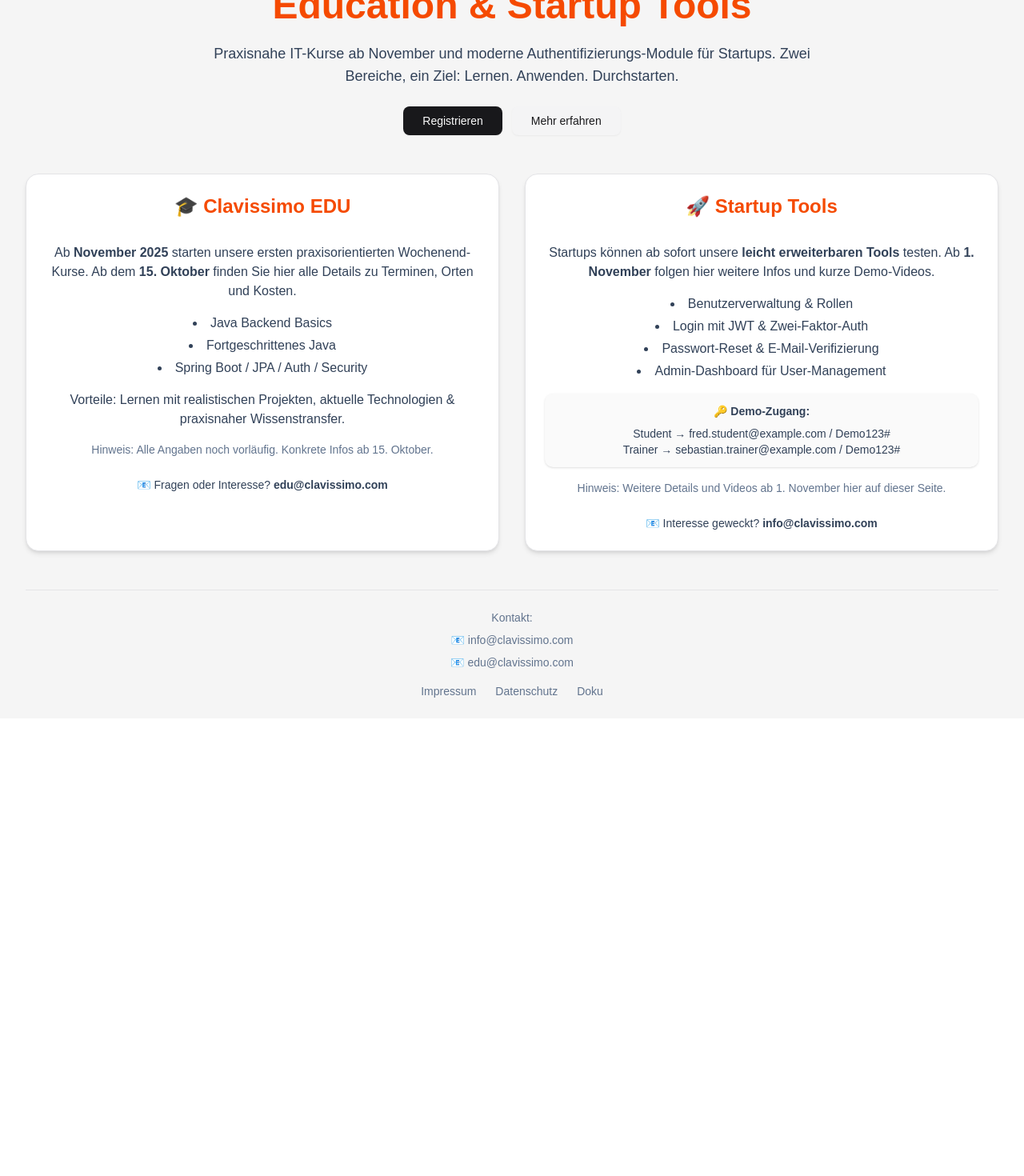
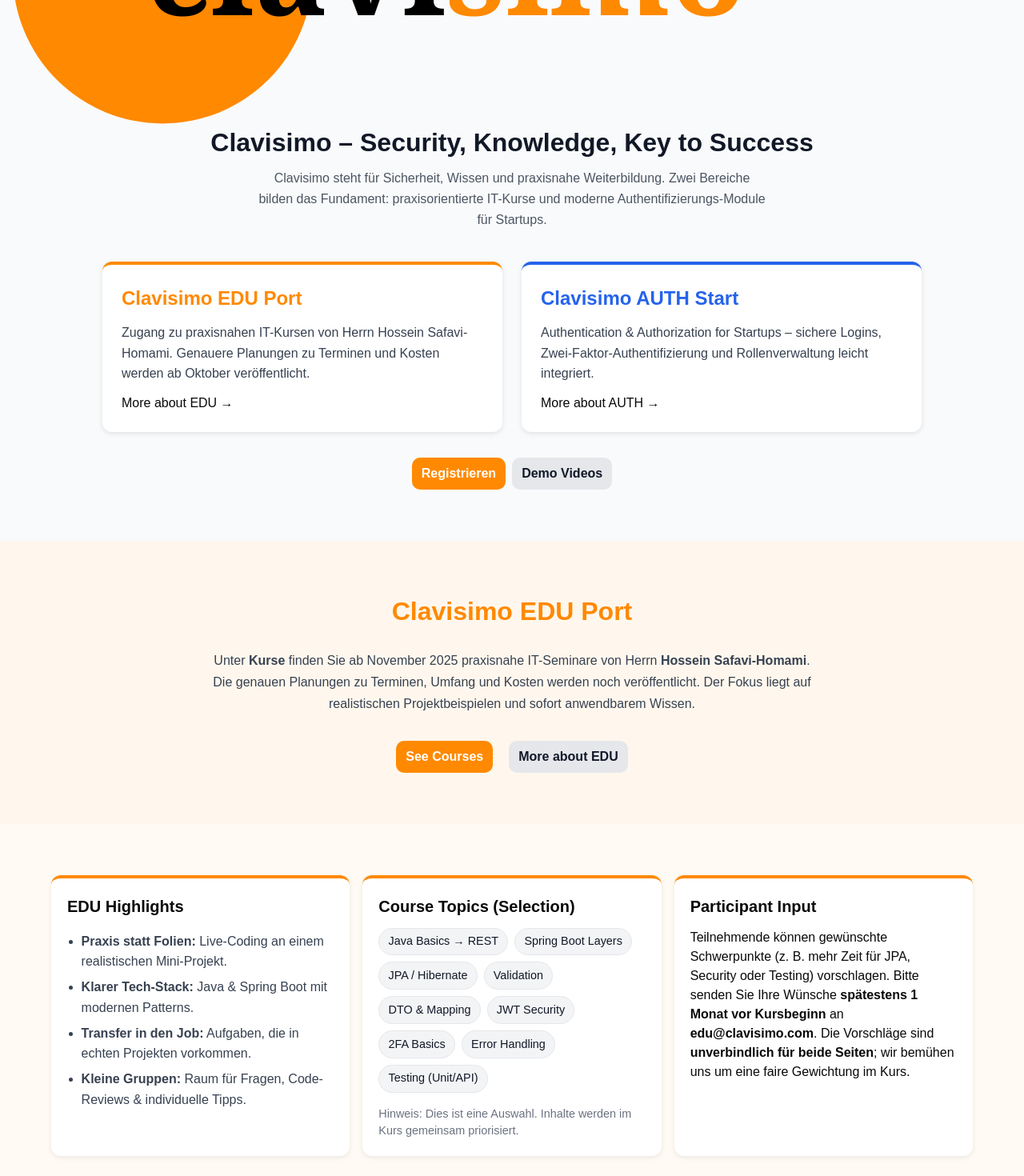
Before and after one commit to Safavi-Homami/kijane-auth-frontend, a React (Vite) app: page / in a window 1280 px wide. Shown: the part 380-1850 px from the top of the page at 80% size. Before the commit the page ends 1278 px from the top, so only its background shows below. Built offline with nearby package versions, Linux system fonts and the light colour scheme.

Commit message:
Landing -page bekommt neues Look

```diff
--- a/src/api.js
+++ b/src/api.js
@@ -2,8 +2,8 @@
 import axios from "axios";
 
 // ---- Axios-Instanz ---------------------------------------------------------
-//const baseURL = "http://localhost:8080/api";
-const baseURL = "https://kijane-auth-backend-production.up.railway.app/api";
+const baseURL = "http://localhost:8080/api";
+//const baseURL = "https://kijane-auth-backend-production.up.railway.app/api";
 
 
 const api = axios.create({
--- /dev/null
+++ b/src/pages/Landing.css
@@ -0,0 +1,318 @@
+/* Grundcontainer */
+.landing-container {
+  font-family: Arial, Helvetica, sans-serif;
+}
+
+/* Hero Section */
+.hero-section {
+  background: #f9fafb;
+  text-align: center;
+  padding: 4rem 1rem;
+}
+
+.logo-wrapper svg {
+  max-width: 100%;
+  height: auto;
+}
+
+.hero-title {
+  font-size: 2rem;
+  font-weight: bold;
+  color: #111827;
+  margin-bottom: 0.5rem;
+}
+
+.hero-subtitle {
+  color: #4b5563;
+  max-width: 40rem;
+  margin: 0 auto 2.5rem;
+  line-height: 1.6;
+}
+
+/* Cards */
+.card-grid {
+  display: grid;
+  gap: 1.5rem;
+  margin: 0 auto 2rem;
+  max-width: 64rem;
+}
+
+@media (min-width: 768px) {
+  .card-grid {
+    grid-template-columns: repeat(2, 1fr);
+  }
+}
+
+.teaser-card {
+  background: #fff;
+  border-radius: 0.75rem;
+  padding: 1.5rem;
+  box-shadow: 0 2px 6px rgba(0, 0, 0, 0.1);
+  text-align: left;
+}
+
+.edu-card {
+  border-top: 4px solid #ff8900;
+}
+
+.auth-card {
+  border-top: 4px solid #2563eb;
+}
+
+.card-title {
+  font-size: 1.5rem;
+  font-weight: bold;
+  margin-bottom: 0.75rem;
+}
+
+.edu-title {
+  color: #ff8900;
+}
+
+.auth-title {
+  color: #2563eb;
+}
+
+.card-text {
+  color: #374151;
+  line-height: 1.6;
+}
+
+.card-link {
+  margin-top: 0.75rem;
+}
+
+.card-link a {
+  font-weight: 500;
+  text-decoration: none;
+}
+
+.card-link a:hover {
+  text-decoration: underline;
+}
+
+/* Buttons */
+.btn {
+  display: inline-block;
+  padding: 0.75rem 1.5rem;
+  border-radius: 0.5rem;
+  font-weight: 600;
+  text-decoration: none;
+  transition: background 0.2s ease;
+  white-space: nowrap;
+}
+
+.btn-orange {
+  background: #ff8900;
+  color: #fff;
+}
+
+.btn-orange:hover {
+  background: #e57700;
+}
+
+.btn-blue {
+  background: #2563eb;
+  color: #fff;
+}
+
+.btn-blue:hover {
+  background: #1d4ed8;
+}
+
+.btn-gray {
+  background: #e5e7eb;
+  color: #111827;
+}
+
+.btn-gray:hover {
+  background: #d1d5db;
+}
+
+/* Detail Sections */
+.detail-section {
+  padding: 4rem 1.5rem;
+  text-align: center;
+}
+
+.edu-detail {
+  background: #fff7ed;
+}
+
+.auth-detail {
+  background: #eff6ff;
+}
+
+.detail-title {
+  font-size: 2rem;
+  font-weight: bold;
+  margin-bottom: 1.5rem;
+}
+
+.detail-text {
+  max-width: 48rem;
+  margin: 0 auto 2rem;
+  color: #374151;
+  line-height: 1.7;
+}
+
+/* Video Section */
+.videos-section {
+  background: #f3f4f6;
+  padding: 4rem 1.5rem;
+  text-align: center;
+}
+
+.videos-title {
+  font-size: 2rem;
+  font-weight: bold;
+  color: #111827;
+  margin-bottom: 2.5rem;
+}
+
+.video-placeholder {
+  background: #e5e7eb;
+  height: 200px;
+  display: flex;
+  align-items: center;
+  justify-content: center;
+  color: #6b7280;
+  border-radius: 0.5rem;
+}
+
+/* Demo Accounts */
+.demo-accounts {
+  background: #fff;
+  max-width: 40rem;
+  margin: 3rem auto 0;
+  padding: 1.5rem;
+  border-radius: 0.75rem;
+  box-shadow: 0 2px 6px rgba(0, 0, 0, 0.1);
+  text-align: left;
+}
+
+.demo-accounts h3 {
+  font-size: 1.25rem;
+  font-weight: bold;
+  margin-bottom: 1rem;
+}
+
+.demo-accounts ul {
+  list-style: none;
+  padding: 0;
+  margin: 0;
+}
+
+.demo-accounts li {
+  margin-bottom: 0.5rem;
+  color: #374151;
+}
+
+/* Utility rows */
+.btn-row {
+  display: flex;
+  gap: 0.75rem;
+  justify-content: center;
+  flex-wrap: wrap;
+  margin-top: 1rem;
+}
+
+/* More sections */
+.edu-more { background: #fffaf3; }    /* leichtes Orange */
+.auth-more { background: #f5f8ff; }   /* leichtes Blau   */
+
+.info-grid {
+  display: grid;
+  gap: 1rem;
+  max-width: 72rem;
+  margin: 0 auto;
+  grid-template-columns: 1fr;
+}
+@media (min-width: 900px) {
+  .info-grid { grid-template-columns: repeat(3, 1fr); }
+}
+
+.info-card {
+  background: #fff;
+  border-radius: 0.75rem;
+  padding: 1.25rem;
+  box-shadow: 0 2px 6px rgba(0,0,0,.08);
+  text-align: left;
+  display: flex;
+  flex-direction: column;
+  gap: .75rem;
+}
+.info-card.edu-card { border-top: 4px solid #ff8900; }
+.info-card.auth-card { border-top: 4px solid #2563eb; }
+
+.info-title {
+  font-size: 1.25rem;
+  font-weight: 700;
+  margin: 0;
+}
+
+.bullet {
+  margin: .25rem 0 .25rem 1.1rem;
+  padding: 0;
+}
+.bullet li {
+  list-style: disc;
+  margin-bottom: .4rem;
+  color: #374151;
+  line-height: 1.6;
+}
+
+.tags {
+  display: flex;
+  flex-wrap: wrap;
+  gap: .5rem;
+}
+.tags span {
+  background: #f3f4f6;
+  border-radius: 999px;
+  padding: .35rem .7rem;
+  font-size: .9rem;
+  color: #111827;
+  border: 1px solid #e5e7eb;
+}
+
+.note {
+  font-size: .9rem;
+  color: #6b7280;
+  margin-top: .25rem;
+}
+
+/* Logo Animation */
+.logo-anim {
+  overflow: visible;
+}
+
+.logo-text {
+  transform: translateX(0);
+  animation: slideKey 2.5s ease-out forwards;
+}
+
+@keyframes slideKey {
+  0% {
+    transform: translateX(0);
+  }
+  50% {
+    transform: translateX(120px); /* Zwischenstopp */
+  }
+  100% {
+    transform: translateX(220px); /* Endposition am rechten Kreisrand */
+  }
+}
+.logo-word {
+  transform: translateX(0);
+  animation: slideKey 2.5s ease-out forwards;
+}
+
+@keyframes slideKey {
+  0% {
+    transform: translateX(0);
+  }
+  100% {
+    transform: translateX(60px); /* genug Bewegung, C bleibt im Kreis */
+  }
+}
--- a/src/pages/Landing.jsx
+++ b/src/pages/Landing.jsx
@@ -1,151 +1,256 @@
 import { Link } from "react-router-dom";
-import { Card, CardContent, CardHeader, CardTitle } from "@/components/ui/card";
-import { Button } from "@/components/ui/button";
+import "./Landing.css"; // eigene CSS-Datei
 
+// Logo als Inline-SVG-Komponente
 // Logo als Inline-SVG-Komponente
 const KiyanLogo = () => (
   <svg
-  className="w-[360px] h-auto md:w-[420px]"
-  viewBox="0 0 520 180"
+    className="logo-anim"
+    viewBox="0 0 600 180"
     fill="none"
     xmlns="http://www.w3.org/2000/svg"
   >
+    <circle cx="90" cy="90" r="90" fill="#FF8900" />
 
-    <circle cx="90" cy="90" r="90" fill="#FF8900" />
+    {/* Gesamtes Wort Clavisimo animieren */}
     <text
-      x="2"
+      className="logo-word"
+      x="20"
       y="115"
       fontFamily="Georgia, serif"
       fontWeight="bold"
       fontSize="74"
     >
       <tspan fill="black">clavi</tspan>
-      <tspan fill="white" stroke="black" strokeWidth="2">simo</tspan>
+      <tspan fill="#FF8900">simo</tspan>
     </text>
   </svg>
 );
 
 export default function Landing() {
-  // Demo-Modus Flag (später evtl. ENV-Variable)
-  const demoMode = true;
+  return (
+    <div className="landing-container">
 
-  return (
-    <div className="min-h-screen bg-neutral-100">
-      <div className="w-full min-h-screen px-4 md:px-8 py-6">
-
-        {/* Logo */}
-        <div className="flex justify-center mb-8">
+      {/* Hero Section */}
+      <section className="hero-section">
+        <div className="logo-wrapper">
           <KiyanLogo />
         </div>
 
-        {/* Hero */}
-        <div className="text-center max-w-3xl mx-auto mb-12">
-          <h1 className="text-3xl md:text-5xl font-extrabold leading-tight">
-            Clavisimo –
-            <span className="block text-orange-600">Education & Startup Tools</span>
+        <h1 className="hero-title">
+          Clavisimo – Security, Knowledge, Key to Success
         </h1>
-          <p className="mt-4 text-slate-700 text-lg">
-            Praxisnahe IT-Kurse ab November und moderne Authentifizierungs-Module
-            für Startups. Zwei Bereiche, ein Ziel: Lernen. Anwenden. Durchstarten.
+        <p className="hero-subtitle">
+          Clavisimo steht für Sicherheit, Wissen und praxisnahe Weiterbildung.
+          Zwei Bereiche bilden das Fundament: praxisorientierte IT-Kurse und
+          moderne Authentifizierungs-Module für Startups.
         </p>
 
-          <div className="flex gap-3 mt-6 justify-center flex-wrap">
-            {/* Registrieren abhängig vom Demo-Modus */}
-            <Button asChild className="whitespace-nowrap px-6">
-              <Link to={demoMode ? "/demo-info" : "/register"}>Registrieren</Link>
-            </Button>
-
-            {/* Roadmap-Link bleibt aktiv */}
-            <Button asChild variant="secondary" className="whitespace-nowrap px-6">
-              <Link to="/courses">Mehr erfahren</Link>
-            </Button>
+        <div className="card-grid">
+          {/* EDU Teaser */}
+          <div className="teaser-card edu-card">
+            <h2 className="card-title edu-title">Clavisimo EDU Port</h2>
+            <p className="card-text">
+              Zugang zu praxisnahen IT-Kursen von Herrn Hossein Safavi-Homami.
+              Genauere Planungen zu Terminen und Kosten werden ab Oktober
+              veröffentlicht.
+            </p>
+            <div className="card-link">
+              {/* Link angepasst auf edu-more */}
+              <a href="#edu-more">More about EDU →</a>
             </div>
           </div>
 
-        {/* Zwei Hauptbereiche */}
-        <div className="grid md:grid-cols-2 gap-8">
+          {/* AUTH Teaser */}
+          <div className="teaser-card auth-card">
+            <h2 className="card-title auth-title">Clavisimo AUTH Start</h2>
+            <p className="card-text">
+              Authentication & Authorization for Startups – sichere Logins,
+              Zwei-Faktor-Authentifizierung und Rollenverwaltung leicht
+              integriert.
+            </p>
+            <div className="card-link">
+              {/* Link angepasst auf auth-more */}
+              <a href="#auth-more">More about AUTH →</a>
+            </div>
+          </div>
+        </div>
 
-          {/* EDU-Bereich */}
-          <Card className="rounded-2xl shadow-md">
-            <CardHeader>
-              <CardTitle className="text-2xl font-bold text-orange-600">
-                🎓 Clavissimo EDU
-              </CardTitle>
-            </CardHeader>
-            <CardContent className="space-y-4 text-slate-700">
-              <p>
-                Ab <b>November 2025</b> starten unsere ersten praxisorientierten Wochenend-Kurse.
-                Ab dem <b>15. Oktober</b> finden Sie hier alle Details zu Terminen, Orten und Kosten.
+        <div className="hero-buttons">
+          {/* Registrieren-Button bleibt im Demo-Modus blockiert */}
+          <Link to="/demo-info" className="btn btn-orange">
+            Registrieren
+          </Link>
+          <Link to="#videos" className="btn btn-gray">
+            Demo Videos
+          </Link>
+        </div>
+      </section>
+
+      {/* EDU Detail Section */}
+      <section id="edu" className="detail-section edu-detail">
+        <h2 className="detail-title edu-title">Clavisimo EDU Port</h2>
+        <p className="detail-text">
+          Unter <b>Kurse</b> finden Sie ab November 2025 praxisnahe IT-Seminare von
+          Herrn <b>Hossein Safavi-Homami</b>. Die genauen Planungen zu Terminen, Umfang
+          und Kosten werden noch veröffentlicht. Der Fokus liegt auf realistischen
+          Projektbeispielen und sofort anwendbarem Wissen.
         </p>
-              <ul className="list-disc list-inside space-y-1">
-                <li>Java Backend Basics</li>
-                <li>Fortgeschrittenes Java</li>
-                <li>Spring Boot / JPA / Auth / Security</li>
+
+        {/* Quick actions */}
+        <div className="btn-row">
+          <Link to="/courses" className="btn btn-orange">See Courses</Link>
+          <a href="#edu-more" className="btn btn-gray">More about EDU</a>
+        </div>
+      </section>
+
+      {/* EDU – More (dynamic section) */}
+      <section id="edu-more" className="detail-section edu-more">
+        <div className="info-grid">
+          {/* Differentiator */}
+          <div className="info-card edu-card">
+            <h3 className="info-title">EDU Highlights</h3>
+            <ul className="bullet">
+              <li><b>Praxis statt Folien:</b> Live-Coding an einem realistischen Mini-Projekt.</li>
+              <li><b>Klarer Tech-Stack:</b> Java & Spring Boot mit modernen Patterns.</li>
+              <li><b>Transfer in den Job:</b> Aufgaben, die in echten Projekten vorkommen.</li>
+              <li><b>Kleine Gruppen:</b> Raum für Fragen, Code-Reviews & individuelle Tipps.</li>
             </ul>
-              <p>
-                Vorteile: Lernen mit realistischen Projekten,
-                aktuelle Technologien & praxisnaher Wissenstransfer.
-              </p>
-              <p className="text-sm text-slate-500">
-                Hinweis: Alle Angaben noch vorläufig. Konkrete Infos ab 15. Oktober.
-              </p>
-              <div className="pt-2">
-                <p className="text-sm">
-                  📧 Fragen oder Interesse? <b>edu@clavissimo.com</b>
+          </div>
+
+          {/* Topics (selection) */}
+          <div className="info-card edu-card">
+            <h3 className="info-title">Course Topics (Selection)</h3>
+            <div className="tags">
+              <span>Java Basics → REST</span>
+              <span>Spring Boot Layers</span>
+              <span>JPA / Hibernate</span>
+              <span>Validation</span>
+              <span>DTO & Mapping</span>
+              <span>JWT Security</span>
+              <span>2FA Basics</span>
+              <span>Error Handling</span>
+              <span>Testing (Unit/API)</span>
+            </div>
+            <p className="note">
+              Hinweis: Dies ist eine Auswahl. Inhalte werden im Kurs gemeinsam priorisiert.
             </p>
           </div>
-            </CardContent>
-          </Card>
 
-          {/* Startup-Tools */}
-          <Card className="rounded-2xl shadow-md">
-            <CardHeader>
-              <CardTitle className="text-2xl font-bold text-orange-600">
-                🚀 Startup Tools
-              </CardTitle>
-            </CardHeader>
-            <CardContent className="space-y-4 text-slate-700">
+          {/* Participant input */}
+          <div className="info-card edu-card">
+            <h3 className="info-title">Participant Input</h3>
             <p>
-                Startups können ab sofort unsere <b>leicht erweiterbaren Tools</b> testen.
-                Ab <b>1. November</b> folgen hier weitere Infos und kurze Demo-Videos.
-              </p>
-              <ul className="list-disc list-inside space-y-1">
-                <li>Benutzerverwaltung & Rollen</li>
-                <li>Login mit JWT & Zwei-Faktor-Auth</li>
-                <li>Passwort-Reset & E-Mail-Verifizierung</li>
-                <li>Admin-Dashboard für User-Management</li>
-              </ul>
-              <div className="bg-neutral-50 rounded-lg p-3 text-sm shadow-sm">
-                <p className="font-semibold mb-2">🔑 Demo-Zugang:</p>
-                <p>Student → fred.student@example.com / Demo123#</p>
-                <p>Trainer → sebastian.trainer@example.com / Demo123#</p>
-              </div>
-              <p className="text-sm text-slate-500">
-                Hinweis: Weitere Details und Videos ab 1. November hier auf dieser Seite.
-              </p>
-              <div className="pt-2">
-                <p className="text-sm">
-                  📧 Interesse geweckt? <b>info@clavissimo.com</b>
+              Teilnehmende können gewünschte Schwerpunkte (z. B. mehr Zeit für JPA,
+              Security oder Testing) vorschlagen. Bitte senden Sie Ihre Wünsche
+              <b> spätestens 1 Monat vor Kursbeginn</b> an <b>edu@clavisimo.com</b>.
+              Die Vorschläge sind <b>unverbindlich für beide Seiten</b>; wir bemühen
+              uns um eine faire Gewichtung im Kurs.
             </p>
           </div>
-            </CardContent>
-          </Card>
+        </div>
+      </section>
+
+      {/* AUTH Detail Section */}
+      <section id="auth" className="detail-section auth-detail">
+        <h2 className="detail-title auth-title">Clavisimo AUTH Start</h2>
+        <p className="detail-text">
+          Clavisimo AUTH Start ist eine modulare Lösung für Startups. Authentication &
+          Authorization leicht gemacht – inklusive <b>JWT Login</b>,
+          <b> Zwei-Faktor-Authentifizierung</b>, <b>Passwort-Reset</b> und
+          <b> Admin-Dashboard</b> zur Benutzerverwaltung.
+        </p>
+
+        {/* Quick actions */}
+        <div className="btn-row">
+          <Link to="/demo-info" className="btn btn-blue">Learn More</Link>
+          <a href="#auth-more" className="btn btn-gray">More about AUTH</a>
+        </div>
+      </section>
+
+      {/* AUTH – More (dynamic section) */}
+      <section id="auth-more" className="detail-section auth-more">
+        <div className="info-grid">
+          {/* Why startups */}
+          <div className="info-card auth-card">
+            <h3 className="info-title">Why Startups?</h3>
+            <ul className="bullet">
+              <li><b>Code-nah & erweiterbar:</b> volle Kontrolle statt „Black-Box“.</li>
+              <li><b>Schneller Start:</b> fertige Flows (Login, 2FA, Reset) sofort nutzbar.</li>
+              <li><b>Stack-Fit:</b> ideal für Java/Spring-Backends – ohne Vendor-Lock-in.</li>
+              <li><b>Didaktik inklusive:</b> klare Beispiele, die Teams verstehen & anpassen.</li>
+            </ul>
+            <p className="note">
+              Vergleich zu Managed Auth (Auth0, Firebase Auth, Cognito): unser Ansatz
+              ist <b>selbst hostbar & anpassbar</b>. Dafür fehlen aktuell noch
+              einige „Enterprise-Komfortfunktionen“ (z. B. SSO-Provider-Vielfalt) – in
+              Planung, priorisiert nach Bedarf.
+            </p>
           </div>
 
-        {/* Footer */}
-        <footer className="mt-12 border-t pt-6 text-center text-sm text-slate-500">
-          <div className="space-y-2">
-            <p>Kontakt:</p>
-            <p>📧 info@clavissimo.com</p>
-            <p>📧 edu@clavissimo.com</p>
+          {/* Use cases */}
+          <div className="info-card auth-card">
+            <h3 className="info-title">Use Cases (Selection)</h3>
+            <ul className="bullet">
+              <li>User Registration & Account Activation</li>
+              <li>Email Verification & Resend Verification</li>
+              <li>Login with JWT (Access/Refresh)</li>
+              <li>Two-Factor Authentication (2FA)</li>
+              <li>Password Reset (via Code/Token)</li>
+              <li>Roles & Permissions (User/Admin/Trainer)</li>
+              <li>Admin Dashboard for User Management</li>
+            </ul>
+            <p className="note">Alle Flows sind in der Demo lauffähig; Feinschliff laufend.</p>
           </div>
-          <div className="flex justify-center gap-6 mt-4">
-            <Link to="/impressum">Impressum</Link>
-            <Link to="/privacy">Datenschutz</Link>
-            <Link to="/docs">Doku</Link>
+
+          {/* Support & Postman */}
+          <div className="info-card auth-card">
+            <h3 className="info-title">Support & Customization</h3>
+            <p>
+              Anpassungen, Schulungen oder Teil-Erweiterungen sind <b>verhandelbar</b>.
+              Wir machen <b>keine fixen Zusagen</b> zu Terminen oder Umfang, bevor
+              Anforderungen gemeinsam geklärt sind. Ziel ist eine pragmatische Lösung,
+              die zu Ihrem Projekt passt.
+            </p>
+            <p className="note">
+              Postman-Collections zu den wichtigsten Endpunkten werden bereitgestellt
+              (<b>in Planung</b>), um Integrationen schneller zu testen.
+            </p>
           </div>
-        </footer>
         </div>
+      </section>
+
+      {/* Demo Videos Section */}
+      <section id="videos" className="videos-section">
+        <h2 className="videos-title">Demo Videos</h2>
+
+        <div className="card-grid">
+          {/* EDU Videos */}
+          <div className="teaser-card edu-card">
+            <h3 className="card-title edu-title">EDU Demos</h3>
+            <div className="video-placeholder">[ EDU Video Placeholder ]</div>
+          </div>
+
+          {/* AUTH Videos */}
+          <div className="teaser-card auth-card">
+            <h3 className="card-title auth-title">AUTH Demos</h3>
+            <div className="video-placeholder">[ AUTH Video Placeholder ]</div>
+          </div>
+        </div>
+
+        {/* Demo Accounts */}
+        <div className="demo-accounts">
+          <h3 className="accounts-title">Demo Accounts</h3>
+          <ul>
+            <li>
+              <b>Student:</b> fred.student@example.com / <code>Demo123#</code>
+            </li>
+            <li>
+              <b>Trainer:</b> sebastian.trainer@example.com / <code>Demo123#</code>
+            </li>
+          </ul>
+        </div>
+      </section>
     </div>
   );
 }
```
Also changed, not shown: src/assets/logo.svg. Lines whose indentation alone changed are shown as unchanged.
